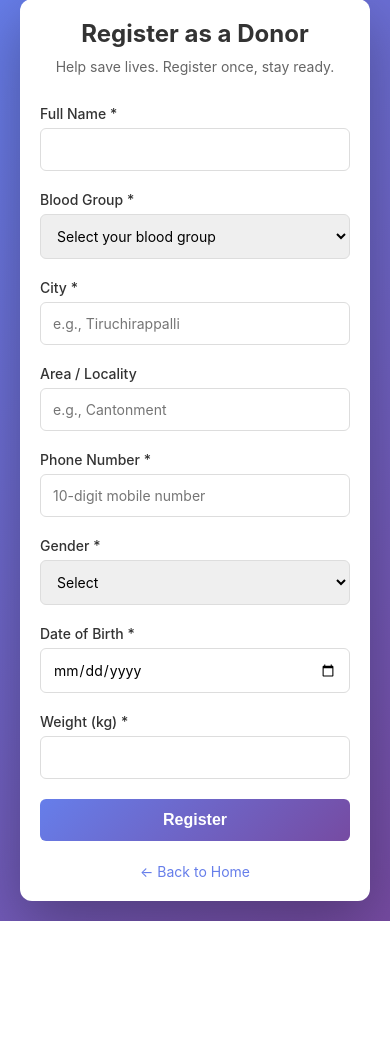
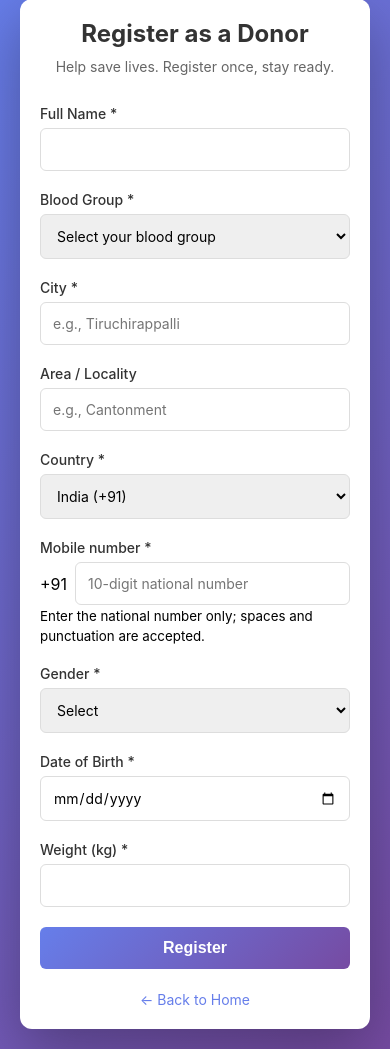
Before and after one commit to rohanraut989/RA2511003050516_APP_Project_Nov_26, a Flask app: page /register in a window 390 px wide. Shown: the part 21-1070 px from the top of the page. Before the commit the page ends 942 px from the top, so only its background shows below. Run offline with Flask 3, Linux system fonts and the light colour scheme.

Commit message:
Feature: India/Nepal country picker + digits-only phones

```diff
--- a/app.py
+++ b/app.py
@@ -13,6 +13,7 @@ import eligibility
 import compatibility
 import predictor
 import alerting
+from phone import normalize_phone
 
 app = Flask(__name__)
 app.secret_key = os.getenv("SECRET_KEY", "dev-secret-key-change-in-production")
@@ -86,14 +87,21 @@ def register_donor():
             blood_group = request.form.get("blood_group", "").strip()
             city = request.form.get("city", "").strip()
             area = request.form.get("area", "").strip()
-            phone = request.form.get("phone", "").strip()
+            country = request.form.get("country", "91").strip()
+            national_phone = request.form.get("phone", "").strip()
             gender = request.form.get("gender", "").strip()
             date_of_birth = request.form.get("date_of_birth", "").strip()
             weight_kg = float(request.form.get("weight_kg", 0))
 
             # Validate required fields
-            if not all([name, blood_group, city, phone, gender, date_of_birth, weight_kg]):
+            if not all([name, blood_group, city, national_phone, gender, date_of_birth, weight_kg]):
                 flash("All fields are required.", "error")
+                return redirect(url_for("register_donor"))
+
+            try:
+                phone = normalize_phone(country, national_phone)
+            except ValueError as error:
+                flash(str(error), "error")
                 return redirect(url_for("register_donor"))
 
             # Check if phone already exists
@@ -969,8 +977,18 @@ def whatsapp_reply():
         if not phone or not text or not message_id:
             return {"error": "Missing phone, text, or message_id"}, 400
 
-        # Find donor by phone
-        donor = db.get_donor_by_phone(phone)
+        # Match inbound bridge numbers by digits only for legacy/live records.
+        inbound_phone = "".join(character for character in phone if character.isdigit())
+        donor = next(
+            (
+                candidate for candidate in db.get_all_donors()
+                if "".join(
+                    character for character in str(candidate.get("phone", ""))
+                    if character.isdigit()
+                ) == inbound_phone
+            ),
+            None,
+        )
         if not donor:
             # Unknown number; ignore silently (idempotent)
             return {"status": "no_donor_for_phone"}, 200
--- /dev/null
+++ b/phone.py
@@ -0,0 +1,29 @@
+"""Phone-number normalization for donor WhatsApp routing."""
+
+import re
+
+
+COUNTRY_CODES = {
+    "91": "91",
+    "+91": "91",
+    "IN": "91",
+    "977": "977",
+    "+977": "977",
+    "NP": "977",
+}
+
+
+def normalize_phone(country, national):
+    """Return a digits-only international number for India or Nepal."""
+    code = COUNTRY_CODES.get(str(country).strip().upper())
+    if not code:
+        raise ValueError("Choose India (+91) or Nepal (+977).")
+
+    digits = re.sub(r"\D", "", str(national or ""))
+    if digits.startswith(code) and len(digits) == len(code) + 10:
+        digits = digits[len(code):]
+
+    if len(digits) != 10:
+        raise ValueError("Mobile number must contain exactly 10 national digits.")
+
+    return code + digits
--- a/templates/register.html
+++ b/templates/register.html
@@ -38,8 +38,20 @@
     </div>
 
     <div class="form-group">
-        <label for="phone">Phone Number *</label>
-        <input type="tel" id="phone" name="phone" placeholder="10-digit mobile number" required>
+        <label for="country">Country *</label>
+        <select id="country" name="country" required>
+            <option value="91" selected>India (+91)</option>
+            <option value="977">Nepal (+977)</option>
+        </select>
+    </div>
+
+    <div class="form-group">
+        <label for="phone">Mobile number *</label>
+        <div style="display: flex; align-items: center; gap: 8px;">
+            <span id="country-code" aria-label="Country code">+91</span>
+            <input type="tel" id="phone" name="phone" placeholder="10-digit national number" required>
+        </div>
+        <small>Enter the national number only; spaces and punctuation are accepted.</small>
     </div>
 
     <div class="form-group">
@@ -65,6 +77,14 @@
     <button type="submit" class="btn">Register</button>
 </form>
 
+<script>
+    const country = document.getElementById("country");
+    const countryCode = document.getElementById("country-code");
+    country.addEventListener("change", () => {
+        countryCode.textContent = country.value === "977" ? "+977" : "+91";
+    });
+</script>
+
 <div class="link-group">
     <a href="/">← Back to Home</a>
 </div>
```
Also changed, not shown: BLOODBEACON_STATUS.md (+17 -0 lines), tests/test_phone.py (added, +20 -0 lines), tests/test_stage1.py (+33 -0 lines), whatsapp-bridge/messages.js (+9 -4 lines), whatsapp-bridge/test/bridge.test.js (+6 -0 lines).
